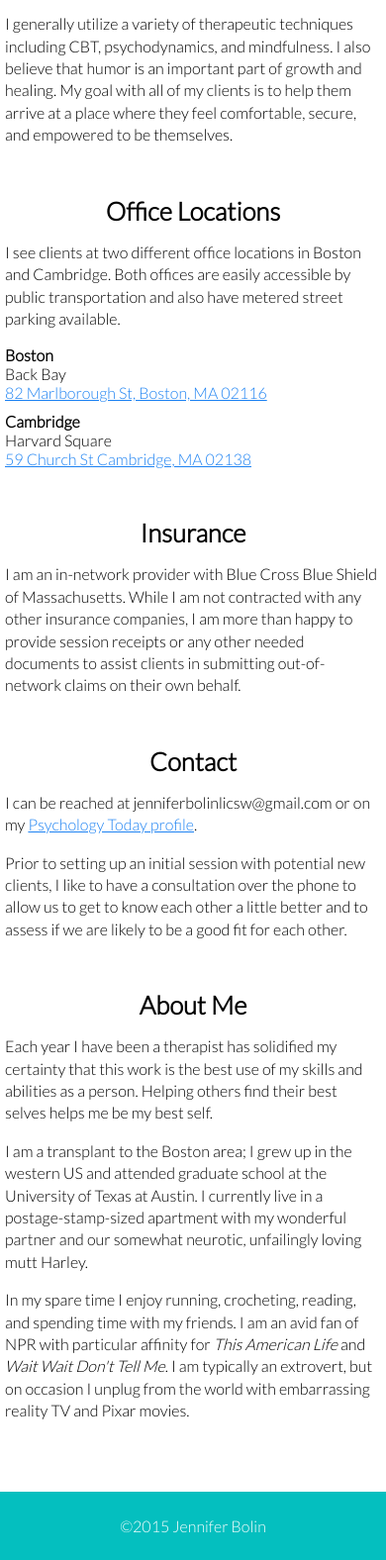
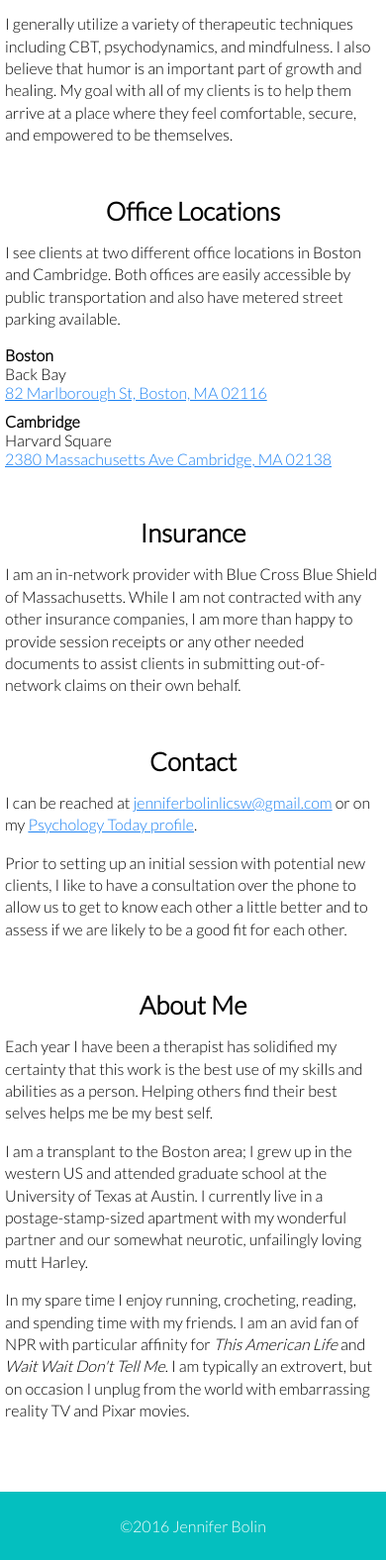
Before and after one commit to chrisbolin/jb, a plain HTML site: page index.html in a window 390 px wide. Shown: the part 721-2297 px from the top of the page at 99% size. Drawn offline with Linux system fonts and the light colour scheme.

Commit message:
update cambridge address

```diff
--- a/index.html
+++ b/index.html
@@ -70,8 +70,8 @@
 		<br>
 		Harvard Square
 		<br>
-		<a class="mobile" href="https://www.google.com/maps/place/256+Concord+Ave,+Cambridge,+MA+02138">59 Church St Cambridge, MA 02138</a>
-		<iframe width="290" height="290" frameborder="0" src="https://www.google.com/maps/embed/v1/place?q=256%20Concord%20Ave%2C%20Cambridge%2C%20MA%2C%20United%20States&key=AIzaSyAvkdEXUO8A-x4kY5j_HEhZnE7F6yQW7Y0"></iframe>
+		<a class="mobile" href="https://www.google.com/maps/place/256+Concord+Ave,+Cambridge,+MA+02138">2380 Massachusetts Ave Cambridge, MA 02138</a>
+		<iframe width="290" height="290" frameborder="0" src="https://www.google.com/maps/embed/v1/place?q=2380%20Massachusetts%20Ave%2C%20Cambridge%2C%20MA%2C%20United%20States&key=AIzaSyAvkdEXUO8A-x4kY5j_HEhZnE7F6yQW7Y0"></iframe>
 	</div>
 
 	<div class="after-maps"></div>
@@ -83,7 +83,8 @@
 
 	<h3 id="contact" class="top-margin">Contact</h3>
 	<p>
-		I can be reached at jenniferbolinlicsw@gmail.com or on my <a href="http://therapists.psychologytoday.com/rms/prof_detail.php?profid=185900">Psychology Today profile</a>.
+		I can be reached at <a href="mailto:jenniferbolinlicsw@gmail.com">jenniferbolinlicsw@gmail.com</a>
+    or on my <a href="http://therapists.psychologytoday.com/rms/prof_detail.php?profid=185900">Psychology Today profile</a>.
 	</p>
 
 	<p>
@@ -107,7 +108,7 @@
 </div>
 
 <div id="footer">
-	&copy;2015 Jennifer Bolin
+	&copy;2016 Jennifer Bolin
 </div>
 
 </body>
```
